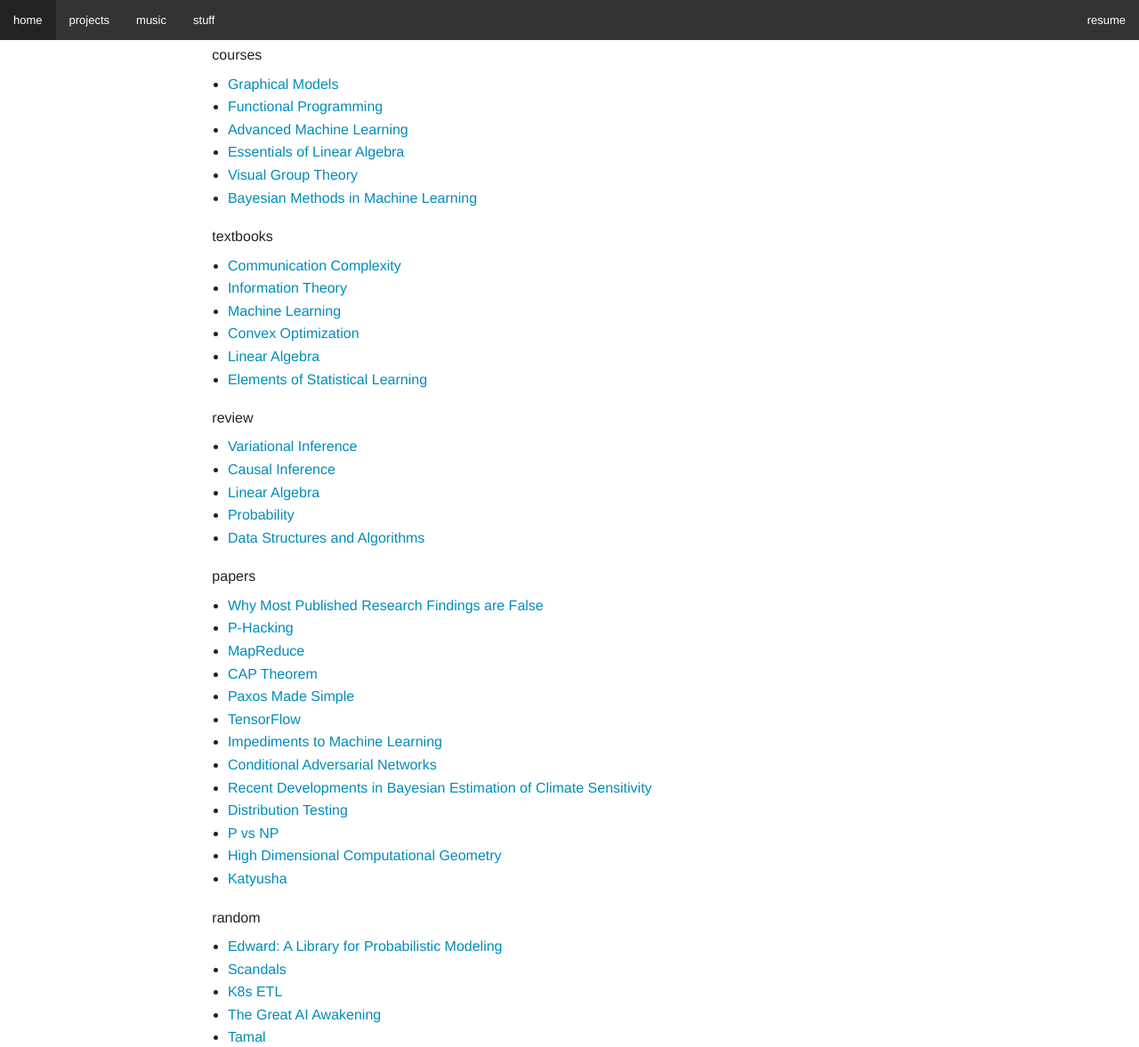
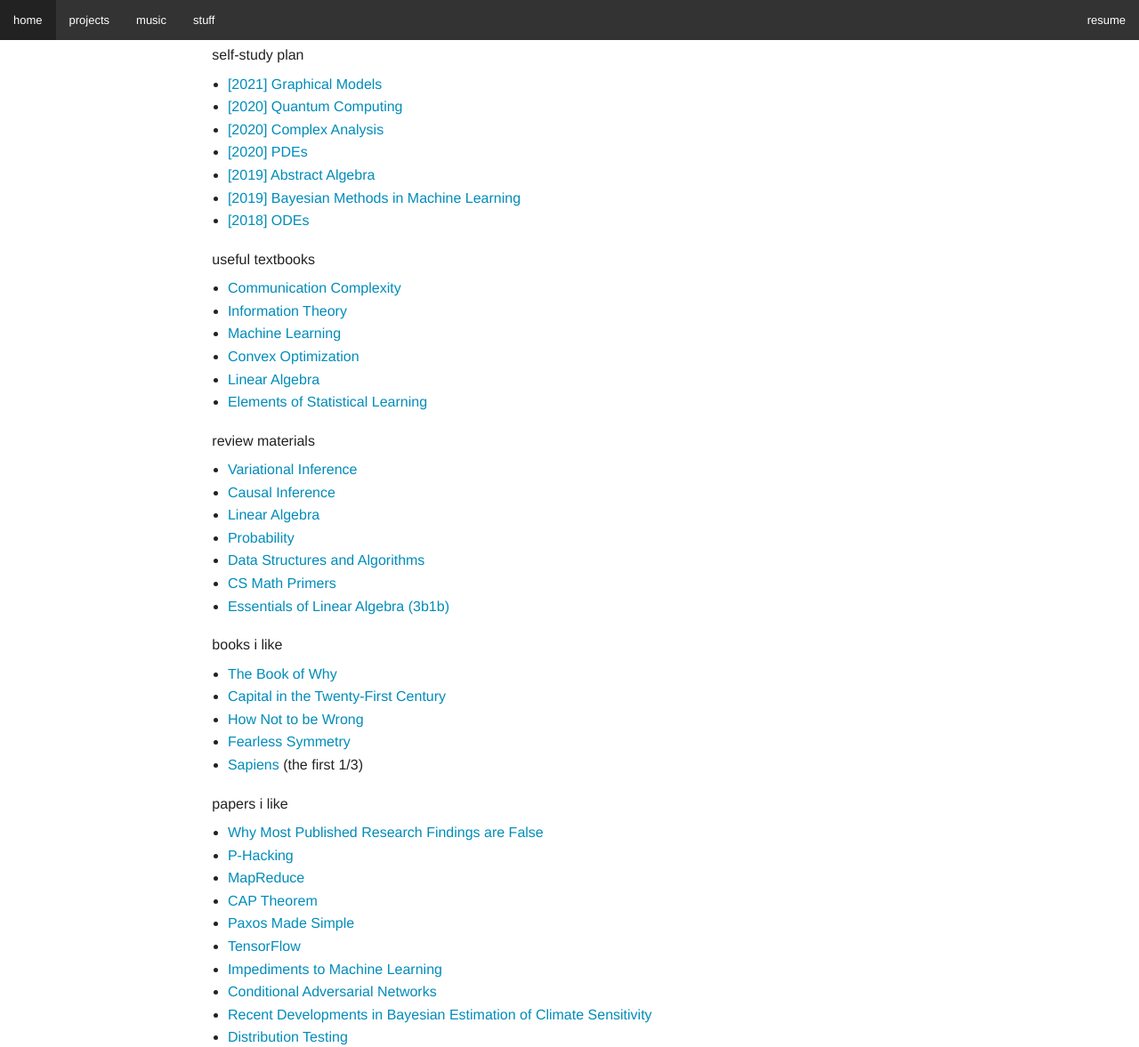
Before and after one commit to westonjackson/westonjackson.github.io, a plain HTML site: page stuff.html in a window 1280 px wide. Shown: the top 1177 px of the page at 89% size. Drawn offline with Linux system fonts and the light colour scheme.

Commit message:
website updates 2020

```diff
--- a/stuff.html
+++ b/stuff.html
@@ -31,17 +31,18 @@
 		<BR>
 		<BR>
         <div class="large-9 large-offset-1 columns">
-          <h6> courses </h6>
+          <h6> self-study plan </h6>
           <ul>
-          <li> <a href="http://www.cs.columbia.edu/~blei/fogm/2019F/"> Graphical Models </a></li>
-          <li> <a href="https://www.coursera.org/specializations/scala"> Functional Programming </a></li>
-          <li> <a href="http://www.cs.columbia.edu/~jebara/6772/handouts.html"> Advanced Machine Learning </a></li>
-          <li> <a href="https://www.youtube.com/playlist?list=PLZHQObOWTQDPD3MizzM2xVFitgF8hE_ab"> Essentials of Linear Algebra </a></li>
-          <li> <a href="https://www.youtube.com/watch?v=UwTQdOop-nU&list=PLwV-9DG53NDxU337smpTwm6sef4x-SCLv">Visual Group Theory</a></li>
-          <li> <a href="https://www.coursera.org/learn/bayesian-methods-in-machine-learning?specialization=aml">Bayesian Methods in Machine Learning</a></li>
+          <li> <a href="https://www.coursera.org/specializations/probabilistic-graphical-models"> [2021] Graphical Models </a></li>
+          <li> <a href="https://www.coursera.org/learn/quantum-computing-algorithms"> [2020] Quantum Computing </a></li>
+          <li> <a href="https://www.coursera.org/learn/complex-analysis"> [2020] Complex Analysis </a></li>
+          <li> <a href="https://www.youtube.com/watch?v=oL15D_1Y0wk&list=PLwV-9DG53NDzJ32JwfCQLpbdK5Ys4bM4P">[2020] PDEs</a></li>
+          <li> <a href="https://www.youtube.com/watch?v=UwTQdOop-nU&list=PLwV-9DG53NDxU337smpTwm6sef4x-SCLv">[2019] Abstract Algebra</a></li>
+          <li> <a href="https://www.coursera.org/learn/bayesian-methods-in-machine-learning?specialization=aml">[2019] Bayesian Methods in Machine Learning</a></li>
+          <li> <a href="https://www.youtube.com/watch?v=06xVPLJ6U_I&list=PLwV-9DG53NDz3o_g5QS3s9QWJX2wtAYPH">[2018] ODEs</a></li>
           </ul>
 
-          <h6> textbooks </h6>
+          <h6> useful textbooks </h6>
           <ul>
           <li> <a href="https://homes.cs.washington.edu/~anuprao/pubs/book.pdf"> Communication Complexity </a></li>
           <li> <a href="http://staff.ustc.edu.cn/~cgong821/Wiley.Interscience.Elements.of.Information.Theory.Jul.2006.eBook-DDU.pdf"> Information Theory </a></li>
@@ -51,19 +52,30 @@
           <li> <a href="https://web.stanford.edu/~hastie/Papers/ESLII.pdf"> Elements of Statistical Learning </a></li>
 
 
-
           </ul>
 
-          <h6> review </h6>
+          <h6> review materials </h6>
           <ul>
           <li> <a href="https://arxiv.org/abs/1601.00670"> Variational Inference </a></li>
           <li> <a href="http://www.cs.columbia.edu/~blei/fogm/2019F/readings/Pearl2009a.pdf"> Causal Inference</a></li>
           <li> <a href="http://cs229.stanford.edu/section/cs229-linalg.pdf">Linear Algebra</a></li>
           <li> <a href="http://cs229.stanford.edu/section/cs229-prob.pdf">Probability</a></li>
           <li> <a href="https://algs4.cs.princeton.edu/home/">Data Structures and Algorithms</a></li>
+          <li> <a href="https://jeremykun.com/primers/"> CS Math Primers </a></li>
+          <li> <a href="https://www.youtube.com/playlist?list=PLZHQObOWTQDPD3MizzM2xVFitgF8hE_ab"> Essentials of Linear Algebra (3b1b) </a></li>
           </ul>
 
-          <h6> papers </h6>
+          <h6> books i like </h6>
+          <ul>
+          <li> <a href="https://www.amazon.com/Book-Why-Science-Cause-Effect/dp/046509760X"> The Book of Why </a></li>
+          <li> <a href="https://www.amazon.com/Capital-Twenty-First-Century-Thomas-Piketty/dp/0674979850"> Capital in the Twenty-First Century </a></li>
+          <li> <a href="https://www.amazon.com/How-Not-Be-Wrong-Mathematical/dp/0143127535"> How Not to be Wrong </a></li>
+          <li> <a href="https://www.amazon.com/Fearless-Symmetry-Exposing-Patterns-Numbers/dp/0691138710"> Fearless Symmetry </a></li>
+          <li> <a href="https://www.amazon.com/Sapiens-Humankind-Yuval-Noah-Harari/dp/0062316095"> Sapiens </a> (the first 1/3)</li>
+
+          </ul>
+
+          <h6> papers i like </h6>
           <ul>
           <li> <a href="http://robotics.cs.tamu.edu/RSS2015NegativeResults/pmed.0020124.pdf"> Why Most Published Research Findings are False </a></li>
           <li> <a href="http://www.stat.columbia.edu/~gelman/research/unpublished/p_hacking.pdf"> P-Hacking </a></li>
@@ -84,7 +96,6 @@
           <h6> random </h6>
           <ul>
           <li> <a href="http://edwardlib.org/"> Edward: A Library for Probabilistic Modeling </a></li>
-          <li> <a href="https://en.wikipedia.org/w/index.php?title=List_of_%22-gate%22_scandals"> Scandals</a></li>
           <li> <a href="https://techblog.appnexus.com/k8s-workqueue-simplified-kubernetes-batch-jobs-a748500ebd49"> K8s ETL </a></li>
           <li> <a href="https://www.nytimes.com/2016/12/14/magazine/the-great-ai-awakening.html"> The Great AI Awakening</a></li>
           <li> <a href="https://www.nytimes.com/2017/08/17/dining/factory-tamal-review-mexican-food.html"> Tamal </a></li>
@@ -105,7 +116,6 @@
                 <li><a href="https://github.com/westonjackson">GitHub</a></li>
                 <li><a href="http://www.linkedin.com/pub/weston-jackson/79/92b/b77/">LinkedIn</a></li>
                 <li><a href="mailto:weston.j.jackson@gmail.com" onclick="ga('send', 'event', 'link', 'click', 'footer email');">Email</a></li>
-                <li><a href="https://soundcloud.com/wjj2106">Soundcloud </a></li>
               </ul>
             </div>
           </div>
```
Also changed, not shown: index.html (+0 -1 lines), music.html (+1 -2 lines), projects.html (+0 -1 lines), 1 other file.
